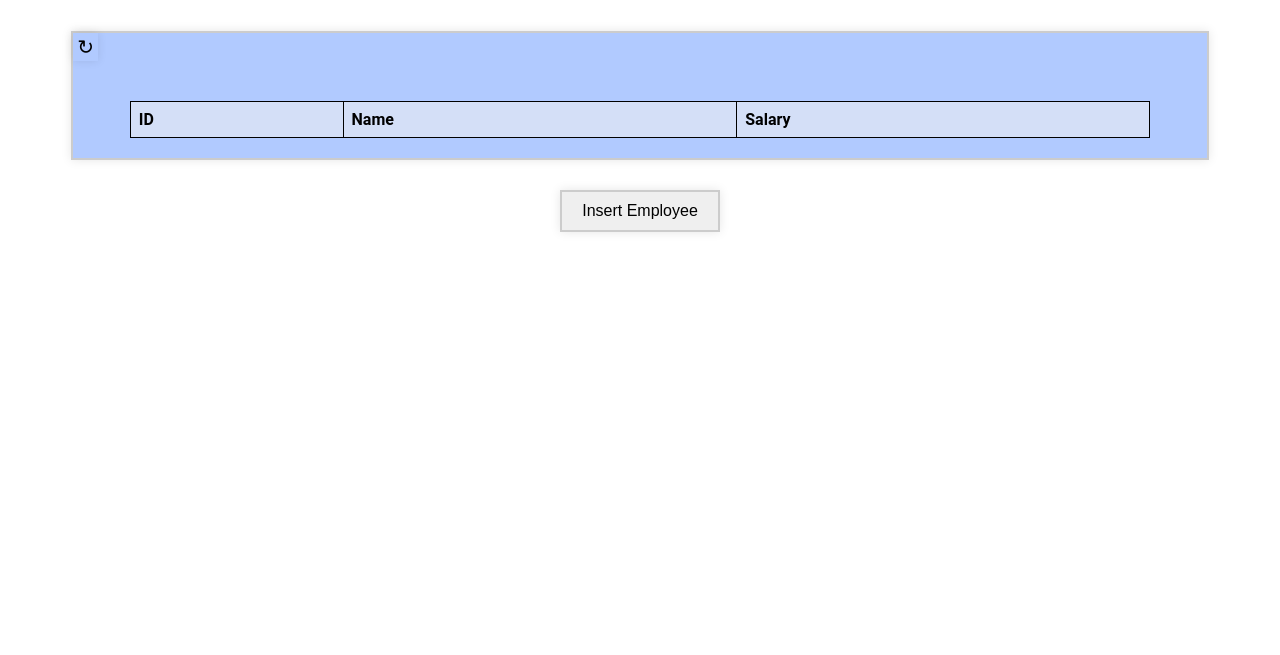
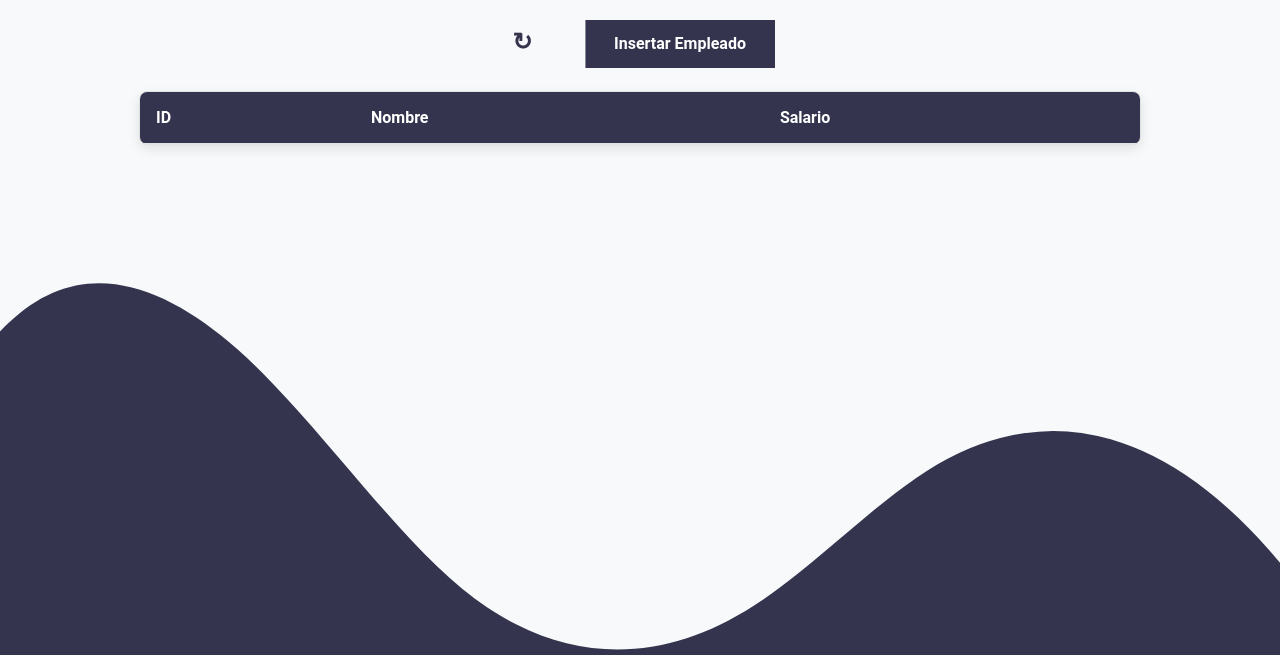
Before and after one commit to Guillen-30/Tarea-Programada-1, a plain HTML site: page index.html in a window 1280 px wide. Shown: the part 145-800 px from the top of the page. Drawn offline with Linux system fonts and the light colour scheme; no server answers.

Commit message:
Rework visual a pagina, agregar .bacpac db con sp de insertar empleado

```diff
--- a/index.html
+++ b/index.html
@@ -1,164 +1,290 @@
 <!DOCTYPE html>
-<html lang="en">
+<html lang="es">
+
 <head>
     <meta charset="UTF-8">
     <meta name="viewport" content="width=device-width, initial-scale=1.0">
-    <title>Employee List</title>
+    <title>Lista de Empleados</title>
     <style>
-        #table-div {
+        body {
+            font-family: 'Roboto', sans-serif;
+            background-color: #f8f9fa;
+            color: #212529;
+            margin: 0;
+            padding: 20px;
+            display: flex;
+            flex-direction: column;
+            align-items: center;
+        }
+
+        h1 {
+            font-size: 36px;
+            font-weight: 700;
+            margin: 20px 0;
+            color: #34344e;
+        }
+
+        #table-wrapper {
             width: 100%;
-            overflow: auto;
+            max-width: 1000px;
+            background: #ffffff;
+            border: 1px solid #dee2e6;
+            border-radius: 8px;
+            overflow: hidden;
+            box-shadow: 0 4px 12px rgba(0, 0, 0, 0.1);
         }
-        #table-wrapper {
+
+        #table-scroll {
+            max-height: 400px;
+            overflow-y: auto;
+        }
+
+        table {
+            width: 100%;
+            border-collapse: collapse;
+        }
+
+        th,
+        td {
+            padding: 16px;
+            text-align: left;
+            border-bottom: 1px solid #dee2e6;
+        }
+
+        th {
+            background-color: #34344e;
+            color: #ffffff;
+            font-weight: 600;
+        }
+
+        td {
+            background-color: #f1f3f5;
+            color: #212529;
+        }
+
+        button {
+            display: inline-block;
+            padding: 0.9rem 1.8rem;
+            font-size: 16px;
+            font-weight: 700;
+            color: white;
+            border: 3px solid #f8f9fa;
+            cursor: pointer;
             position: relative;
-            background: #b1caff;
-            margin-left: 5%;
-            margin-right: 5%;
-            border: 2px solid #ccc;
-            box-shadow: 0 0 10px rgba(0, 0, 0, 0.1);
+            background-color: #34344e;
+            text-decoration: none;
+            overflow: hidden;
+            z-index: 1;
+            font-family: inherit;
+            margin: 20px;
         }
-        #table-scroll {
-            position: relative;
-            max-height: 540px;
-            overflow: auto;
-            margin-top: 20px;
+
+        button::before {
+            content: "";
+            position: absolute;
+            left: 0;
+            top: 0;
+            width: 100%;
+            height: 100%;
+            color: white;
+            background-color: #f8f9fa;
+            transform: translateX(-100%);
+            transition: all .3s;
+            z-index: -1;
         }
-        #table-wrapper table {
-            margin-left: 5%;
-            margin-right: 5%;
-            width: 90%;
+
+        button:hover::before {
+            transform: translateX(0);
         }
-        #table-wrapper table * {
-            background: rgb(212, 223, 247);
-            color: black;
+
+        button:hover {
+            color: #34344e;
         }
-        #table-wrapper table thead th .text {
-            position: absolute;
-            top: -20px;
-            z-index: 2;
-            height: 20px;
-            width: 35%;
-            border: 1px solid red;
+
+        .table-header {
+            display: flex;
+            align-items: center;
+            padding: 10px;
         }
+
+        #reloadButton {
+            padding: 10px;
+            font-size: 24px;
+            background-color: #f8f9fa;
+            border: none;
+            color: #34344e;
+            cursor: pointer;
+            margin-right: 20px;
+            width: 40px;
+            height: 50px;
+        }
+
+        #reloadButton:hover {
+            color: #34344e;
+        }
+
+
         #button-div {
             display: flex;
             justify-content: center;
-            margin-top: 30px;
-            gap: 10px; /* Added to space out the buttons */
-        }
-        table {
-            width: 50%;
-            border-collapse: collapse;
-            margin: 20px 0;
-            font-family: 'Roboto', sans-serif;
-        }
-        table, th, td {
-            border: 1px solid black;
-        }
-        th, td {
-            padding: 8px;
-            text-align: left;
-        }
-        th {
-            background-color: #f2f2f2;
-        }
-        button {
-            align-items: center;
-            padding: 10px 20px;
-            font-size: 16px;
-            border: 2px solid #ccc;
-            box-shadow: 0 0 10px rgba(0, 0, 0, 0.1);
+            width: 100%;
+            margin-top: 20px;
         }
 
-        button:active {
-            background-color: #7d7d7e; /* Background color when pressed */
-            color: white; /* Text color when pressed */
-        }
-        #reloadButton {
-            align-items: center;
-            padding: 0px 2px;
-            font-size: 20px;
-            border: 2px solid #00000000;
-            background-color: #00000000;
+        #table-scroll::-webkit-scrollbar {
+            width: 8px;
         }
 
-        #reloadButton:active {
-            background-color: #7d7d7e00; /* Background color when pressed */
-            color: white; /* Text color when pressed */
+        #table-scroll::-webkit-scrollbar-thumb {
+            background-color: #89a7b1;
+            border-radius: 8px;
         }
-        h1 {
-            text-align: center;
-            font-size: 70px;
-            font-weight: 600;
-            font-family: 'Roboto', sans-serif;
+
+        #table-scroll::-webkit-scrollbar-thumb:hover {
+            background-color: #566981;
         }
+
+        @media (max-width: 768px) {
+            h1 {
+                font-size: 28px;
+            }
+
+            th,
+            td {
+                padding: 12px;
+            }
+
+            button {
+                font-size: 14px;
+                padding: 8px 16px;
+            }
+
+            #reloadButton {
+                font-size: 20px;
+            }
+            .divisor-forma-personalizado svg {
+                height: 105px;
+            }
+        }
+
+        @media (max-width: 480px) {
+            h1 {
+                font-size: 24px;
+            }
+
+            th,
+            td {
+                padding: 10px;
+            }
+
+            button {
+                font-size: 12px;
+                padding: 6px 12px;
+            }
+
+            #reloadButton {
+                font-size: 18px;
+            }
+        }
+        .divisor-forma-personalizado {
+            position: fixed;
+            transform: rotate(180deg);
+            bottom: 0;
+            left: 0;
+            width: 100%;
+            overflow: hidden;
+            line-height: 0;
+            z-index: -1;
+        }
+
+        .divisor-forma-personalizado svg {
+            display: block;
+            width: 100%;
+            height: 405px;
+        }
+
+        .divisor-forma-personalizado .relleno-forma {
+            fill: #34344e;
+        }
+
     </style>
 </head>
+
 <body>
-    <h1>Employee List</h1>
+    <div class="table-header">
+        <h1>Lista de Empleados</h1>
+    </div>
+    <div id="button-div">
+        <button id="reloadButton" onclick="recargarPagina()">↻</button>
+        <button onclick="window.location.href='insert.html'">Insertar Empleado</button>
+    </div>
     <div id="table-wrapper">
-        <button id="reloadButton" onclick="reloadPage()">↻</button>
         <div id="table-scroll">
             <table>
                 <thead>
                     <tr>
                         <th>ID</th>
-                        <th>Name</th>
-                        <th>Salary</th>
+                        <th>Nombre</th>
+                        <th>Salario</th>
                     </tr>
                 </thead>
                 <tbody id="employeeTableBody">
-                    <!-- Employee data will be dynamically inserted here -->
+                    <!-- Datos de la tabla -->
                 </tbody>
             </table>
         </div>
     </div>
-    <div id="button-div">
-        <button onclick="window.location.href='insert.html'">Insert Employee</button>
+    <div class="divisor-forma-personalizado">
+        <svg data-name="Layer 1" xmlns="http://www.w3.org/2000/svg" viewBox="0 0 1200 120" preserveAspectRatio="none">
+            <path
+                d="M321.39,56.44c58-10.79,114.16-30.13,172-41.86,82.39-16.72,168.19-17.73,250.45-.39C823.78,31,906.67,72,985.66,92.83c70.05,18.48,146.53,26.09,214.34,3V0H0V27.35A600.21,600.21,0,0,0,321.39,56.44Z"
+                class="relleno-forma"></path>
+        </svg>
     </div>
     <script>
-        function loadEmployees(data) {
+        function cargarEmpleados(datos) {
             const tableBody = document.getElementById('employeeTableBody');
-            tableBody.innerHTML = ''; // Clear existing data
-            data.forEach(employee => {
+            tableBody.innerHTML = ''; // Limpiar los datos existentes
+            datos.forEach(empleado => {
                 const row = document.createElement('tr');
 
                 const idCell = document.createElement('td');
-                idCell.textContent = employee.id;
+                idCell.textContent = empleado.id;
                 row.appendChild(idCell);
 
                 const nameCell = document.createElement('td');
-                nameCell.textContent = employee.Nombre;
+                nameCell.textContent = empleado.Nombre;
                 row.appendChild(nameCell);
 
                 const salaryCell = document.createElement('td');
-                salaryCell.textContent = employee.Salario;
+                salaryCell.textContent = empleado.Salario+'.00₡';
                 row.appendChild(salaryCell);
 
                 tableBody.appendChild(row);
             });
         }
 
-        function reloadPage() {
-            console.log('Reloading page...');
+        function recargarPagina() {
+            console.log('Recargando la página...');
             fetch('http://127.0.0.1:5000/post-data')
                 .then(response => {
                     if (!response.ok) {
-                        throw new Error('Network response was not ok');
+                        throw new Error('La respuesta de la red no fue exitosa');
                     }
                     return response.json();
                 })
-                .then(data => {
-                    console.log('Response:', data);
-                    loadEmployees(data.data_received); // Cargar los datos recibidos
+                .then(datos => {
+                    console.log('Respuesta:', datos);
+                    cargarEmpleados(datos.data_received); // Cargar los datos recibidos
                 })
                 .catch(error => {
-                    console.error('There was a problem with the fetch operation:', error);
+                    console.error('Hubo un problema con la operación de fetch:', error);
                 });
         }
 
-        // Load the employee data when the page loads
-        window.onload = () => reloadPage();
+        // Cargar los datos de los empleados cuando la página se cargue
+        window.onload = () => recargarPagina();
     </script>
 </body>
+
 </html>
```
Also changed, not shown: 1 other file.
